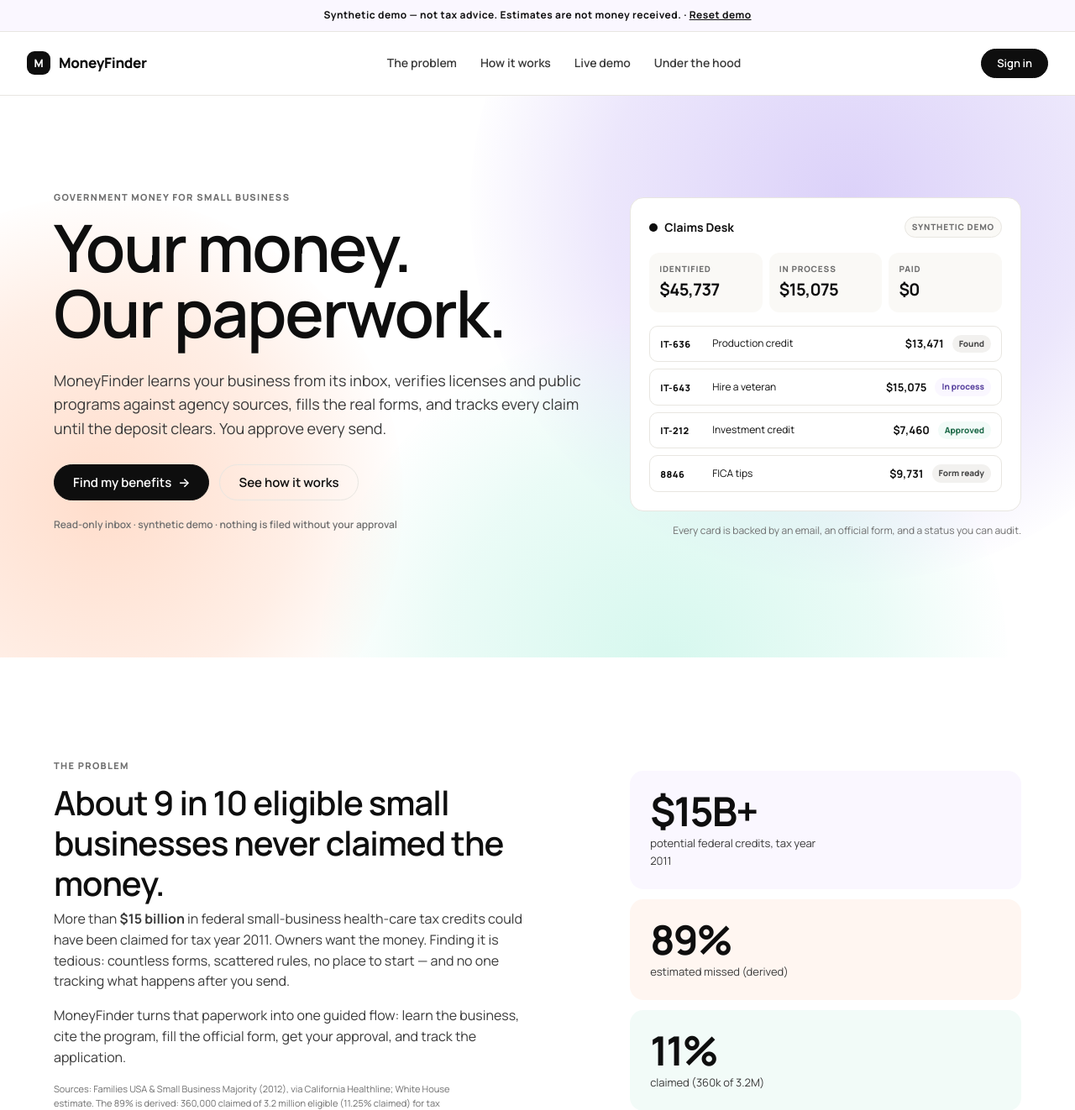
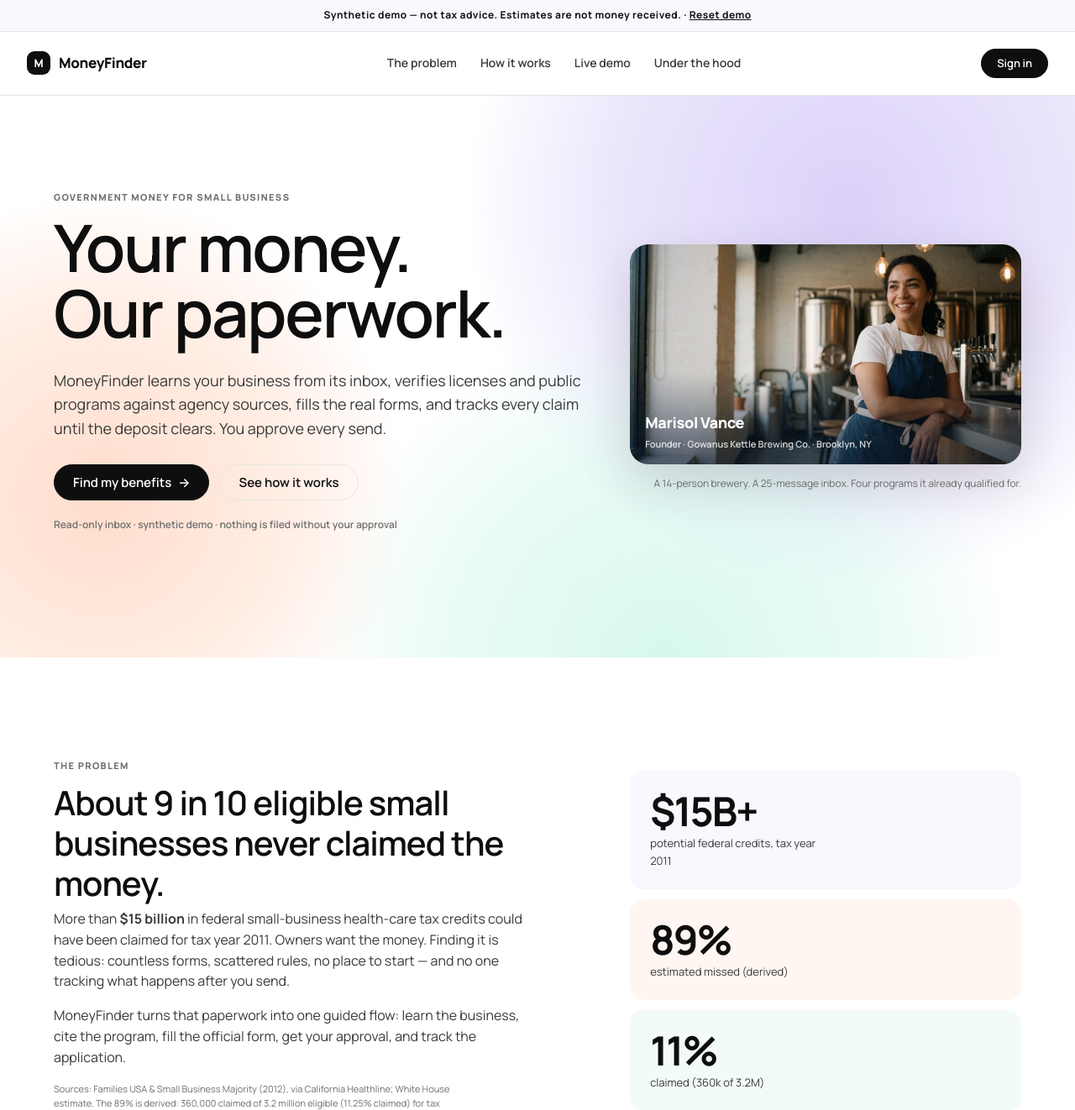
Before and after one commit to muen-dev/moneyfinder-claims-desk, a Flask app: page / in a window 1280 px wide. Shown: the top 1322 px of the page at 84% size. Run offline with Flask 3, Linux system fonts and the light colour scheme.

Commit message:
feat(landing): replace claims card with generated Marisol persona hero

```diff
--- a/app/static/css/app.css
+++ b/app/static/css/app.css
@@ -638,3 +638,13 @@ select:focus, input:focus { outline: 2px solid var(--ink); outline-offset: 1px;
 .obs-chip { padding: 2px 5px; border-radius: 999px; background: rgba(43,168,74,.16); color: #8fe0a4; font-size: 9px; text-transform: uppercase; letter-spacing: .04em; }
 .obs-card.collapsed .obs-body { display: none; }
 @media (max-width: 760px) { .obs-card { width: 280px; right: 10px; bottom: 10px; } .obs-body { grid-template-columns: 1fr; } .obs-provider + .obs-provider { border-left: 0; border-top: 1px solid rgba(255,255,255,.1); margin-top: 8px; padding-top: 8px; } }
+
+/* ---------- hero persona photo ---------- */
+.hero-visual { position: relative; }
+.hero-photo { margin: 0; position: relative; border-radius: 22px; overflow: hidden; background: #d9d2c7; box-shadow: 0 22px 60px rgba(37, 30, 20, .16); aspect-ratio: 16 / 9; }
+.hero-photo img { width: 100%; height: 100%; object-fit: cover; display: block; }
+.hero-photo::after { content: ""; position: absolute; inset: auto 0 0 0; height: 42%; background: linear-gradient(to top, rgba(14, 27, 44, .62), transparent); pointer-events: none; }
+.hero-photo-caption { position: absolute; left: 18px; right: 18px; bottom: 16px; z-index: 1; display: flex; flex-direction: column; gap: 2px; color: #fff; }
+.hero-photo-name { font-size: 18px; font-weight: 800; letter-spacing: -.02em; }
+.hero-photo-role { font-size: 11px; font-weight: 600; color: rgba(255,255,255,.82); }
+@media (max-width: 1000px) { .hero-photo { max-width: 640px; } }
--- a/app/templates/landing.html
+++ b/app/templates/landing.html
@@ -17,21 +17,16 @@
       <p class="trust-line">Read-only inbox · synthetic demo · nothing is filed without your approval</p>
     </div>
     <div class="hero-visual">
-      <div class="mock-panel">
-        <div class="mock-head"><span class="mock-dot"></span><strong>Claims Desk</strong><span class="mock-chip">Synthetic demo</span></div>
-        <div class="mock-stats">
-          <div><span>Identified</span><strong>$45,737</strong></div>
-          <div><span>In process</span><strong>$15,075</strong></div>
-          <div><span>Paid</span><strong>$0</strong></div>
-        </div>
-        <div class="mock-rows">
-          <div class="mock-row"><span class="form">IT-636</span><span>Production credit</span><b>$13,471</b><em class="mini found">Found</em></div>
-          <div class="mock-row"><span class="form">IT-643</span><span>Hire a veteran</span><b>$15,075</b><em class="mini in_process">In process</em></div>
-          <div class="mock-row"><span class="form">IT-212</span><span>Investment credit</span><b>$7,460</b><em class="mini approved">Approved</em></div>
-          <div class="mock-row"><span class="form">8846</span><span>FICA tips</span><b>$9,731</b><em class="mini found">Form ready</em></div>
-        </div>
-      </div>
-      <div class="mock-note">Every card is backed by an email, an official form, and a status you can audit.</div>
+      <figure class="hero-photo">
+        <img src="{{ url_for('static', filename='img/hero-marisol.jpg') }}"
+             alt="Marisol Vance, founder of Gowanus Kettle Brewing Co., standing in her Brooklyn taproom"
+             width="1368" height="768">
+        <figcaption class="hero-photo-caption">
+          <span class="hero-photo-name">Marisol Vance</span>
+          <span class="hero-photo-role">Founder · Gowanus Kettle Brewing Co. · Brooklyn, NY</span>
+        </figcaption>
+      </figure>
+      <p class="mock-note">A 14-person brewery. A 25-message inbox. Four programs it already qualified for.</p>
     </div>
   </div>
 </section>
```
Also changed, not shown: app/static/img/hero-marisol.jpg (added), 2 other files.
